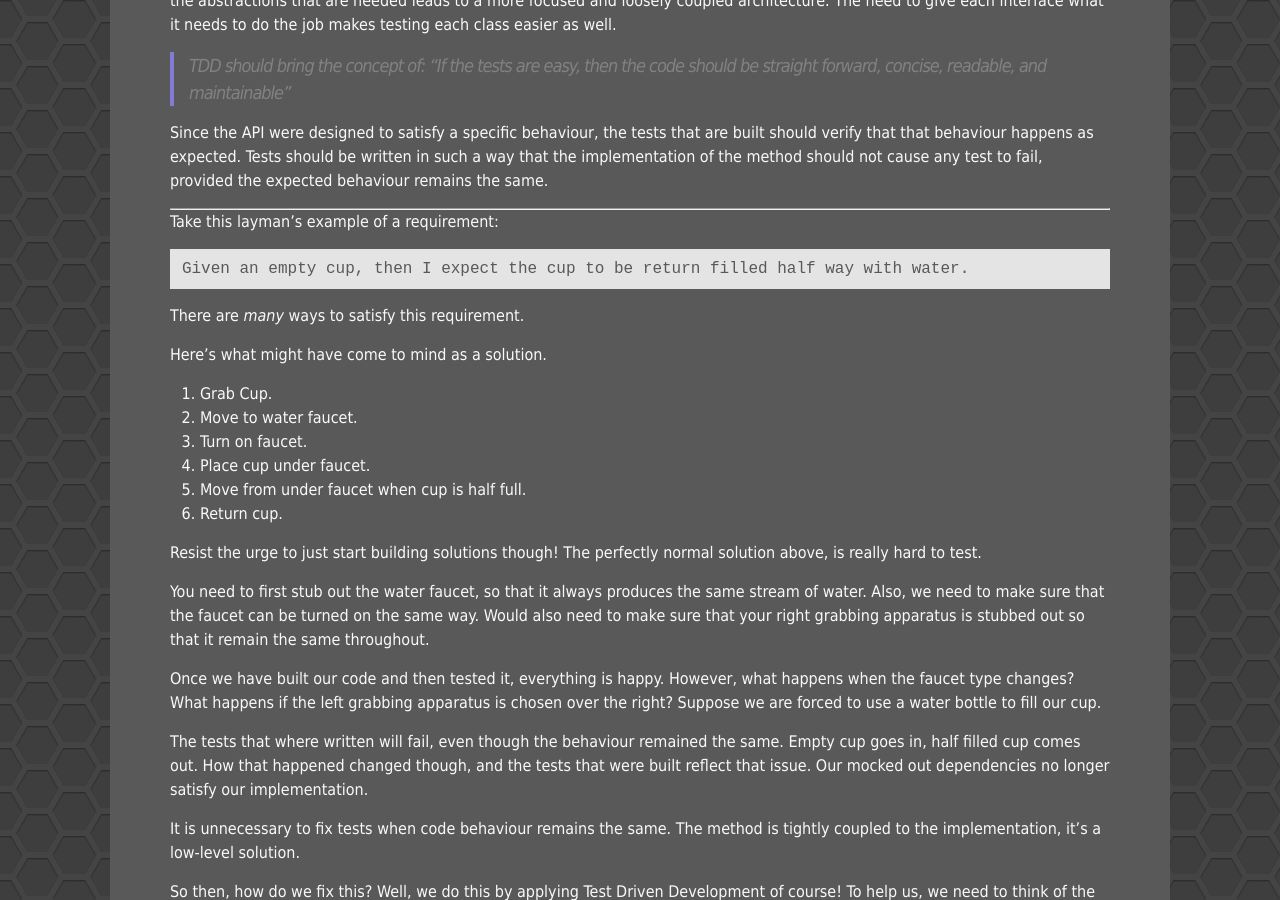
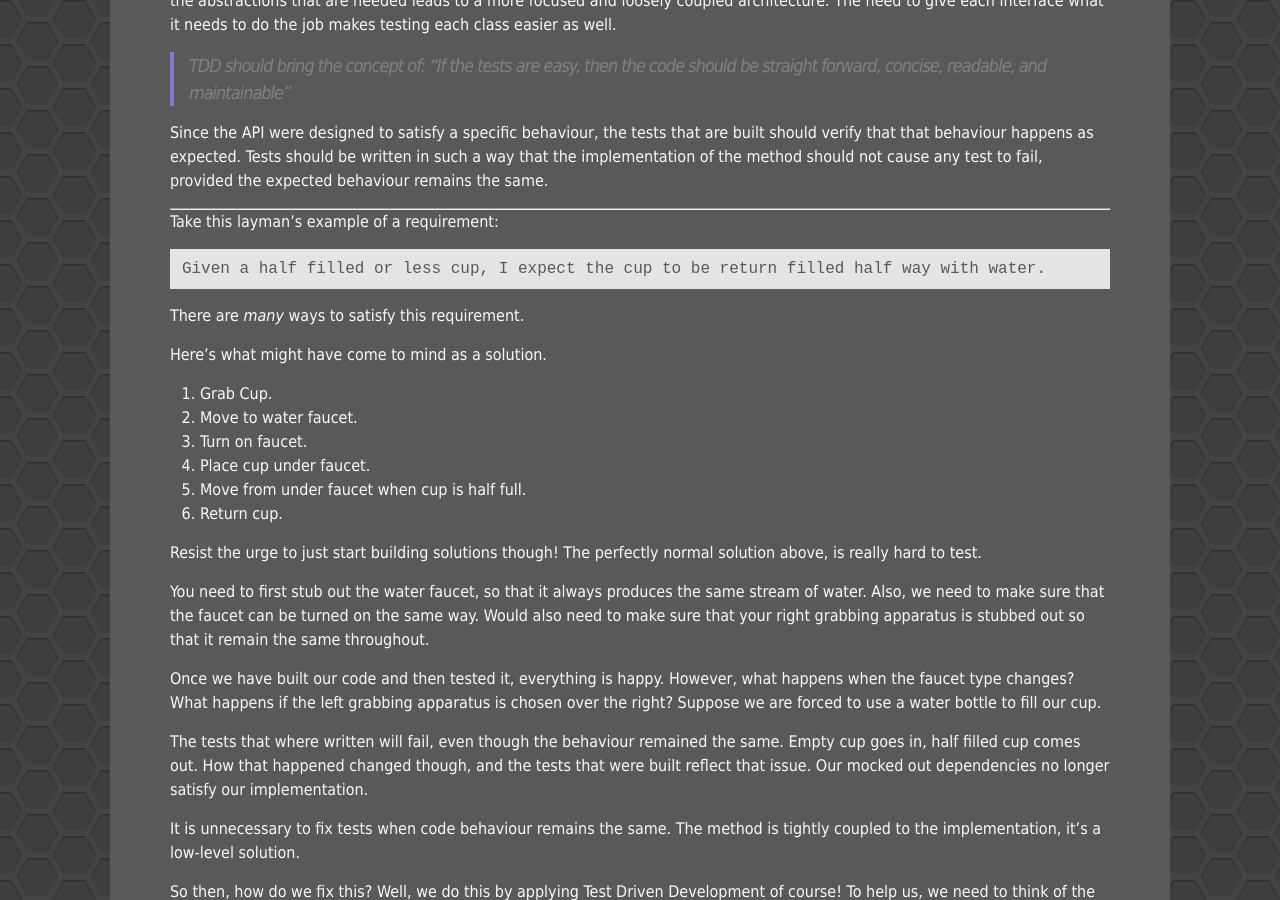
Before and after one commit to Unthrottled/blog, a Jekyll site: the page built from _posts/2017-12-29-Hydration-Driven-Devolpment.md, in a window 1280 px wide and 900 px high, scrolled down 1433 px. Built offline with Jekyll 4.4.1, drawn with Linux system fonts in a browser that asks for light colours.

Commit message:
Imma half full kinda guy

```diff
--- a/_posts/2017-12-29-Hydration-Driven-Devolpment.md
+++ b/_posts/2017-12-29-Hydration-Driven-Devolpment.md
@@ -53,7 +53,7 @@ Tests should be written in such a way that the implementation of the method shou
 
 Take this layman's example of a requirement:
 
-    Given an empty cup, then I expect the cup to be return filled half way with water.
+    Given a half filled or less cup, I expect the cup to be return filled half way with water.
 
 There are _many_ ways to satisfy this requirement.
 
@@ -298,6 +298,8 @@ public class WaterRepository {
     }
 }
 {% endhighlight %}
+
+> G
 
 {% highlight java %}
 //....
```
